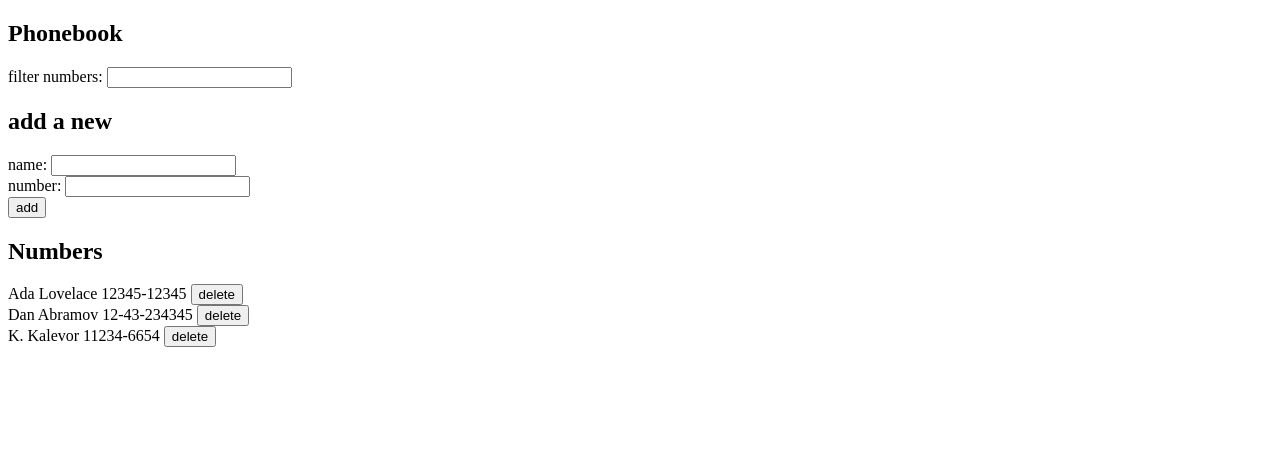
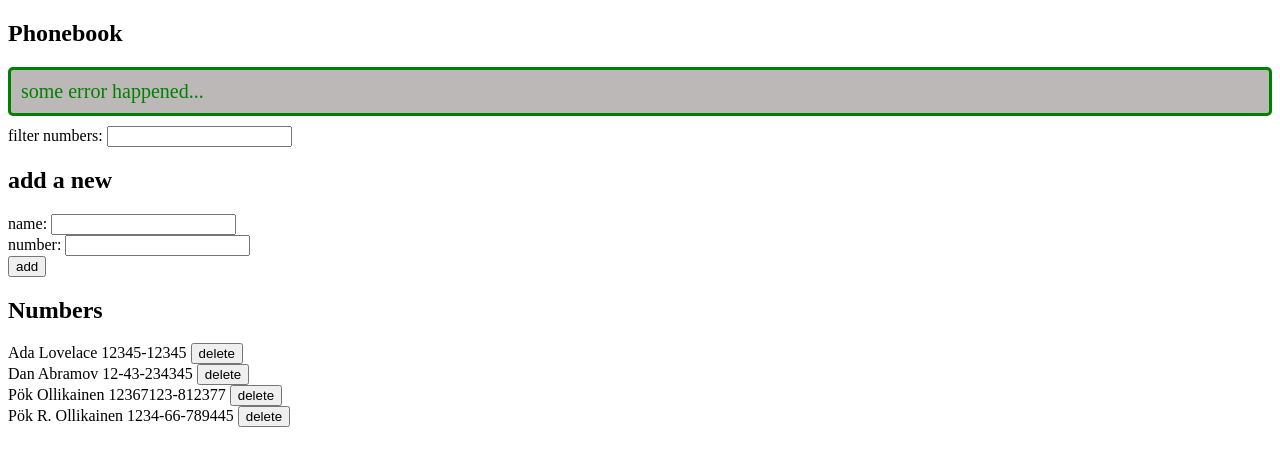
Before and after one commit to user7888/FullStackOpen, a React (Create React App) app in the folder osa2/puhelinluettelo/: page / in a window 1280 px wide. Shown: the top 466 px of the page. Built offline with nearby package versions, Linux system fonts and the light colour scheme; data requests are answered from the project's data file.

Commit message:
puhelinluettelo step11

```diff
--- a/osa2/puhelinluettelo/db.json
+++ b/osa2/puhelinluettelo/db.json
@@ -11,8 +11,13 @@
       "id": 3
     },
     {
-      "name": "K. Kalevor",
-      "number": "11234-6654",
+      "name": "Pök Ollikainen",
+      "number": "12367123-812377",
+      "id": 4
+    },
+    {
+      "name": "Pök R. Ollikainen",
+      "number": "1234-66-789445",
       "id": 5
     }
   ]
--- a/osa2/puhelinluettelo/src/App.js
+++ b/osa2/puhelinluettelo/src/App.js
@@ -8,6 +8,7 @@ const App = () => {
   const [newName, setNewName] = useState('')
   const [newNumber, setNewNumber] = useState('')
   const [newSearch, setSearch] = useState('')
+  const [errorMessage, setErrorMessage] = useState('some error happened...')
 
 // hakee datan palvelimelta.
 // Axios vaihdetaan phonebookServiceen..
@@ -52,7 +53,12 @@ const App = () => {
         setPersons(persons.concat(returnedNote))
         setNewName('')
         setNewNumber('')
-      })
+        })
+        setErrorMessage(`${numberObject.name} was added to phonebook`)
+        setTimeout(() => {
+          setErrorMessage(null)
+        }, 4000)
+
   }
   /*
     axios
@@ -77,6 +83,11 @@ const App = () => {
       setPersons(persons.filter(person => person.id !== id))
       axios
         .delete(`http://localhost:3001/persons/${id}`)
+        //tähän
+        setErrorMessage(`${foundPerson.name} was deleted from phonebook`)
+        setTimeout(() => {
+          setErrorMessage(null)
+        }, 4000)
     }
   }
   const handleNameChange = (event) => {
@@ -96,6 +107,11 @@ const App = () => {
     let url = `http://localhost:3001/persons/${id}`
     axios.put(url, element).then(response => {
       setPersons(persons.map(person => person.id !== id ? person : response.data))
+      setErrorMessage(`${element.name}'s phone number was updated`)
+        setTimeout(() => {
+          setErrorMessage(null)
+        }, 4000)
+
     })
 
   }
@@ -129,6 +145,7 @@ const App = () => {
   return (
     <div>
       <h2>Phonebook</h2>
+        <Notification message={errorMessage} />
         <Filter newSearch={newSearch} handleChange={handleSearchChange}/>
       <h2>add a new</h2>
         <AddNewNumber addNumber={addNumber}
@@ -200,4 +217,16 @@ const DisplayPhonebook = (props) => {
   )
 }
 
+const Notification = ({ message }) => {
+  if (message === null) {
+    return null
+  }
+
+  return (
+    <div className="error">
+      {message}
+    </div>
+  )
+}
+
 export default App
--- /dev/null
+++ b/osa2/puhelinluettelo/src/index.css
@@ -0,0 +1,9 @@
+.error {
+    color: green;
+    background: rgb(189, 184, 184);
+    font-size: 20px;
+    border-style: solid;
+    border-radius: 5px;
+    padding: 10px;
+    margin-bottom: 10px;
+  }
--- a/osa2/puhelinluettelo/src/index.js
+++ b/osa2/puhelinluettelo/src/index.js
@@ -2,6 +2,7 @@ import ReactDOM from 'react-dom'
 import App from './App.js'
 import axios from 'axios'
 import React, { useState, useEffect } from 'react'
+import './index.css'
 
 // mitähän täälä tapahtuu? setPersons..
 axios
```
